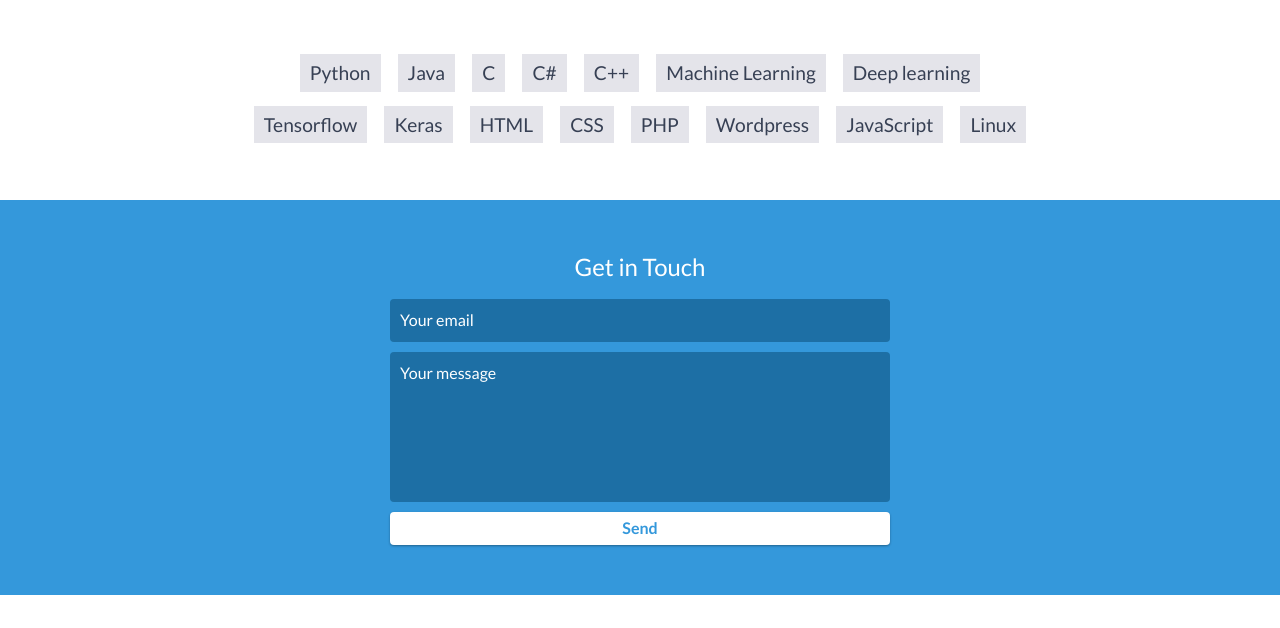
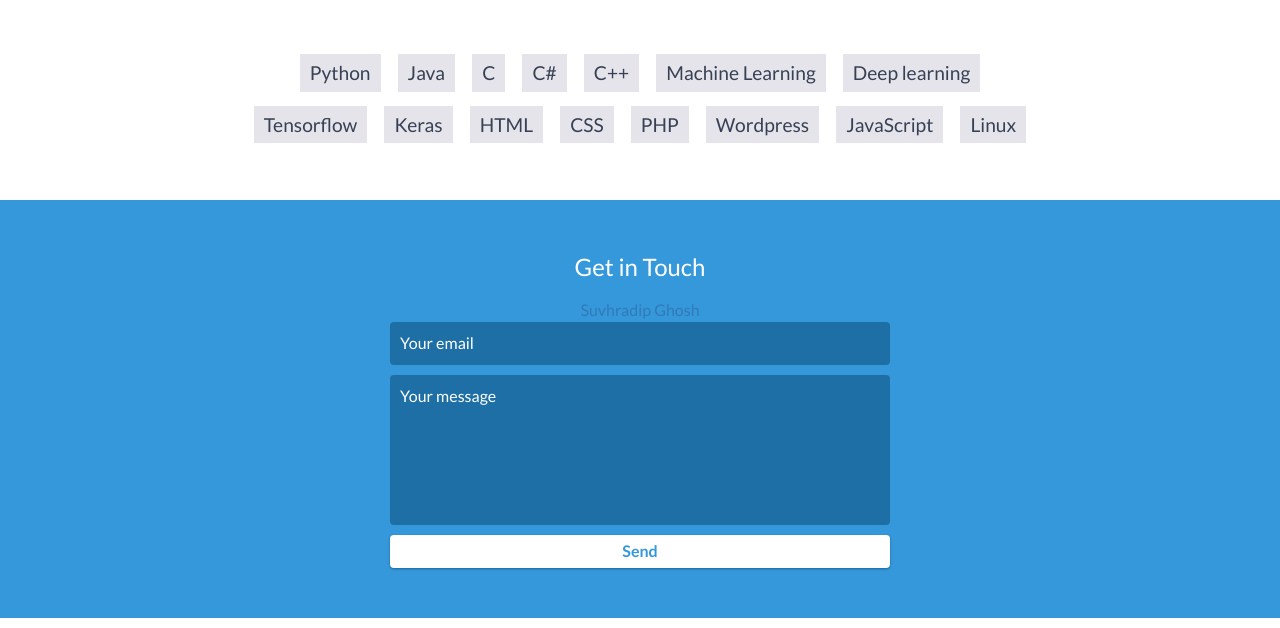
Before and after one commit to suvhradipghosh07/live, a website: page index.html in a window 1280 px wide. Shown: the part 3001-3629 px from the top of the page. Drawn offline with nearby package versions, Linux system fonts and the light colour scheme.

Commit message:
Update index.html

```diff
--- a/index.html
+++ b/index.html
@@ -191,6 +191,7 @@ Deep Convolutional Neural Network
 
     <div id="contact">
         <h2>Get in Touch</h2>
+	    <div class="LI-profile-badge"  data-version="v1" data-size="medium" data-locale="en_US" data-type="vertical" data-theme="dark" data-vanity="suvhradipghosh"><a class="LI-simple-link" href='https://in.linkedin.com/in/suvhradipghosh?trk=profile-badge'>Suvhradip Ghosh</a></div>
         <div id="contact-form">
             <form method="POST" action="https://mailthis.to/suvhradip@gmail.com">
                 <input type="hidden" name="_subject" value="Contact request from personal website" />
```
